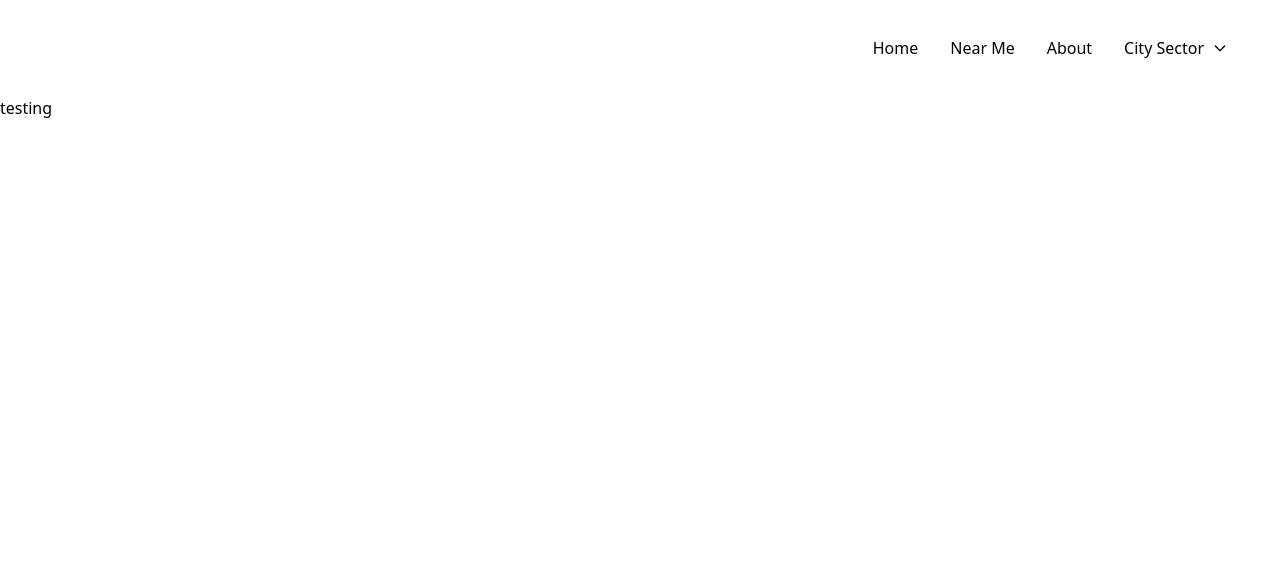
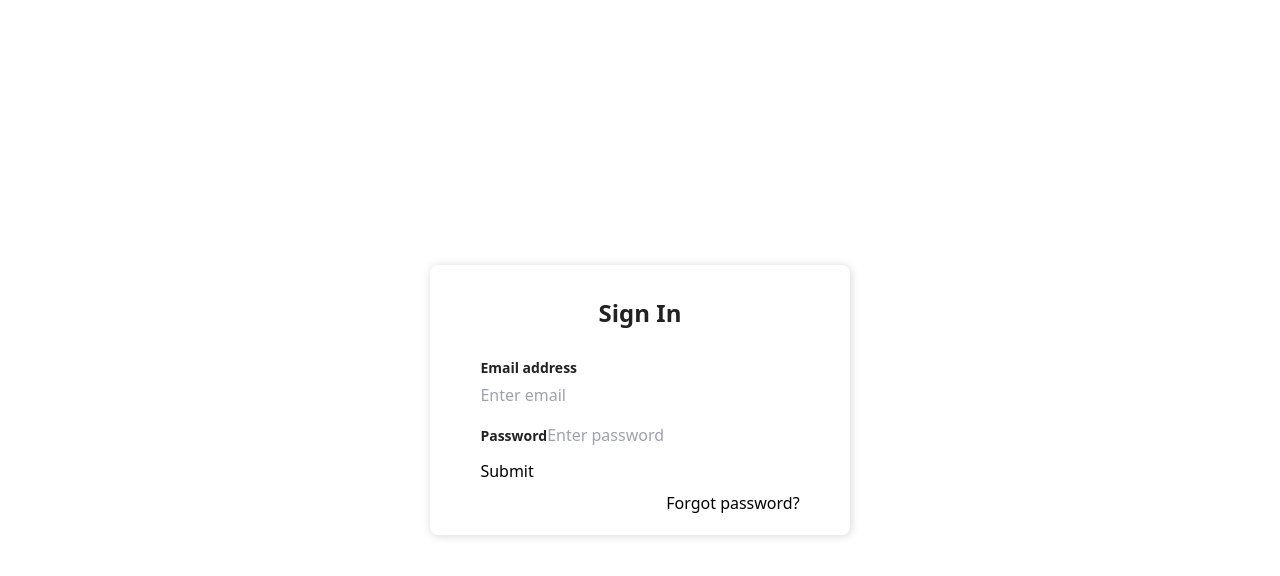
Before and after one commit to asadc24/CalgaryHacks2023, a React (Create React App) app in the folder frontend/: page / in a window 1280 px wide. Shown: the top 576 px of the page. Built offline with nearby package versions, Linux system fonts and the light colour scheme.

Commit message:
remove navbar

```diff
--- a/frontend/src/App.js
+++ b/frontend/src/App.js
@@ -1,16 +1,17 @@
 import { BrowserRouter as Router, Route, Routes } from 'react-router-dom';
-import login_page from "./pages/login_page"
+import login_page from "./pages/LoginPage"
 import HomePage from './pages/HomePage'
 import Navbar from './components/Navbar';
+import LoginPage from './pages/LoginPage';
 
 function App() {
   return (
     <div className='App'>
       <Router>
-        <Navbar/>
         <div className='content'>
           <Routes>
-            <Route exact path='/' element={<HomePage/>} />
+            <Route exact path='/' element={<LoginPage/>} />
+            <Route exact path='/home' element={<HomePage/>} />
           </Routes>
         </div>
       </Router>
--- /dev/null
+++ b/frontend/src/pages/LoginPage.css
@@ -0,0 +1,40 @@
+
+.App {
+    background-color: white;
+  }
+
+  .Auth-form-container {
+    display: flex;
+    justify-content: center;
+    align-items: center;
+    width: 100vw;
+    height: 100vh;
+  }
+
+  .Auth-form {
+    width: 420px;
+    box-shadow: rgb(0 0 0 / 16%) 1px 1px 10px;
+    padding-top: 30px;
+    padding-bottom: 20px;
+    border-radius: 8px;
+    background-color: white;
+  }
+
+  .Auth-form-content {
+    padding-left: 12%;
+    padding-right: 12%;
+  }
+
+  .Auth-form-title {
+    text-align: center;
+    margin-bottom: 1em;
+    font-size: 24px;
+    color: rgb(34, 34, 34);
+    font-weight: 800;
+  }
+
+  label {
+    font-size: 14px;
+    font-weight: 600;
+    color: rgb(34, 34, 34);
+  }
--- /dev/null
+++ b/frontend/src/pages/LoginPage.jsx
@@ -0,0 +1,40 @@
+import React , {useState} from "react";
+import './LoginPage.css'
+
+const LoginPage = () =>{
+  return (
+    <div className="Auth-form-container">
+      <form className="Auth-form">
+        <div className="Auth-form-content">
+          <h3 className="Auth-form-title">Sign In</h3>
+          <div className="form-group mt-3">
+            <label>Email address</label>
+            <input
+              type="email"
+              className="form-control mt-1"
+              placeholder="Enter email"
+            />
+          </div>
+          <div className="form-group mt-3">
+            <label>Password</label>
+            <input
+              type="password"
+              className="form-control mt-1"
+              placeholder="Enter password"
+            />
+          </div>
+          <div className="d-grid gap-2 mt-3">
+            <button type="submit" className="btn btn-primary">
+              Submit
+            </button>
+          </div>
+          <p className="forgot-password text-right mt-2">
+            Forgot <a href="#">password?</a>
+          </p>
+        </div>
+      </form>
+    </div>
+  )
+}
+
+export default LoginPage
--- /dev/null
+++ b/frontend/src/pages/SignupPage.jsx
@@ -0,0 +1,6 @@
+import React , {useState} from "react";
+import "./LoginPage.css"
+
+const SignupPage = () => {
+
+}
--- a/frontend/src/pages/login_page.jsx
+++ /dev/null
@@ -1,9 +0,0 @@
-import React , {useState} from "react";
-
-export default function(props){
-    return (
-        <div className="Auth-form-container">
-          <h1>TESTING</h1>
-        </div>
-      )
-}
```
